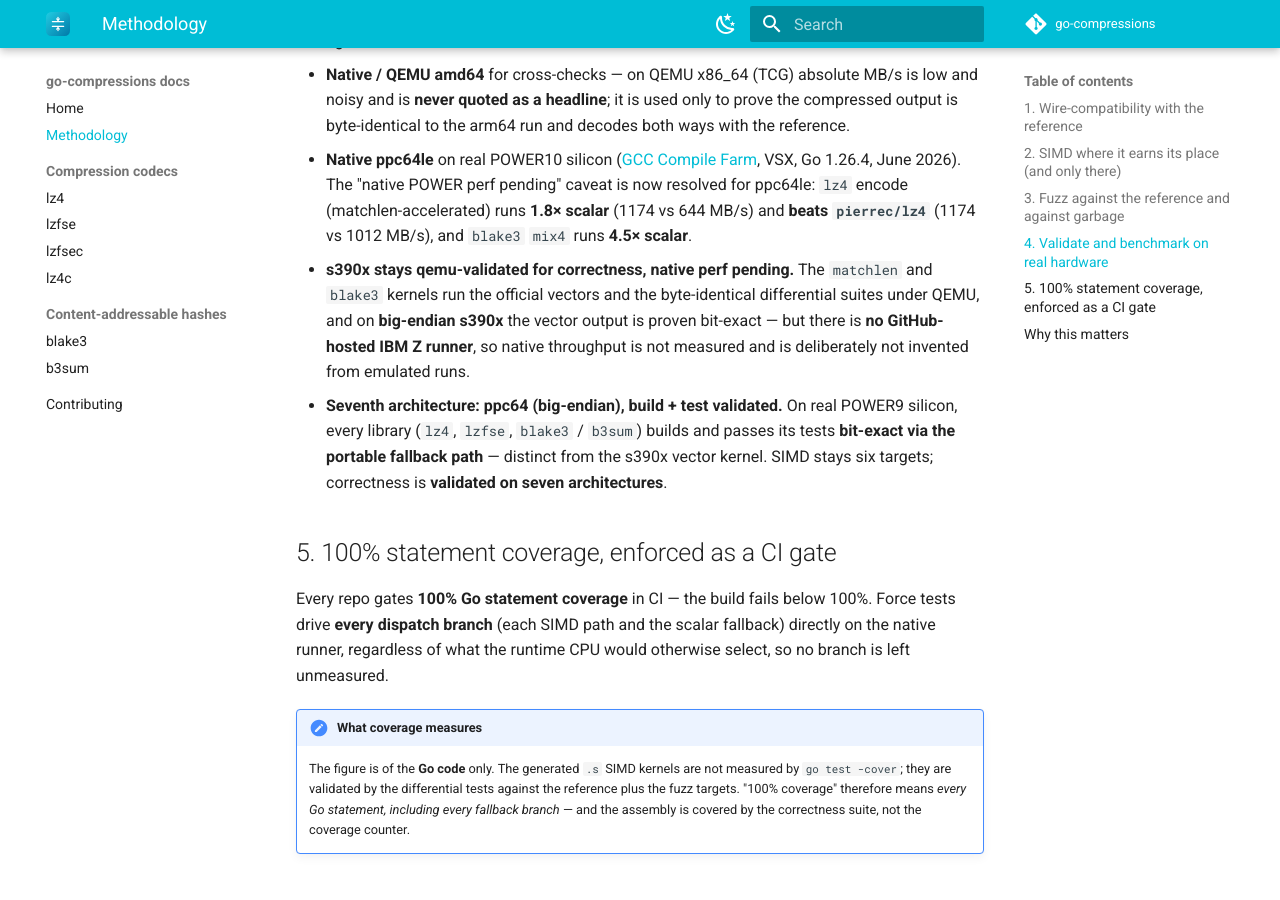
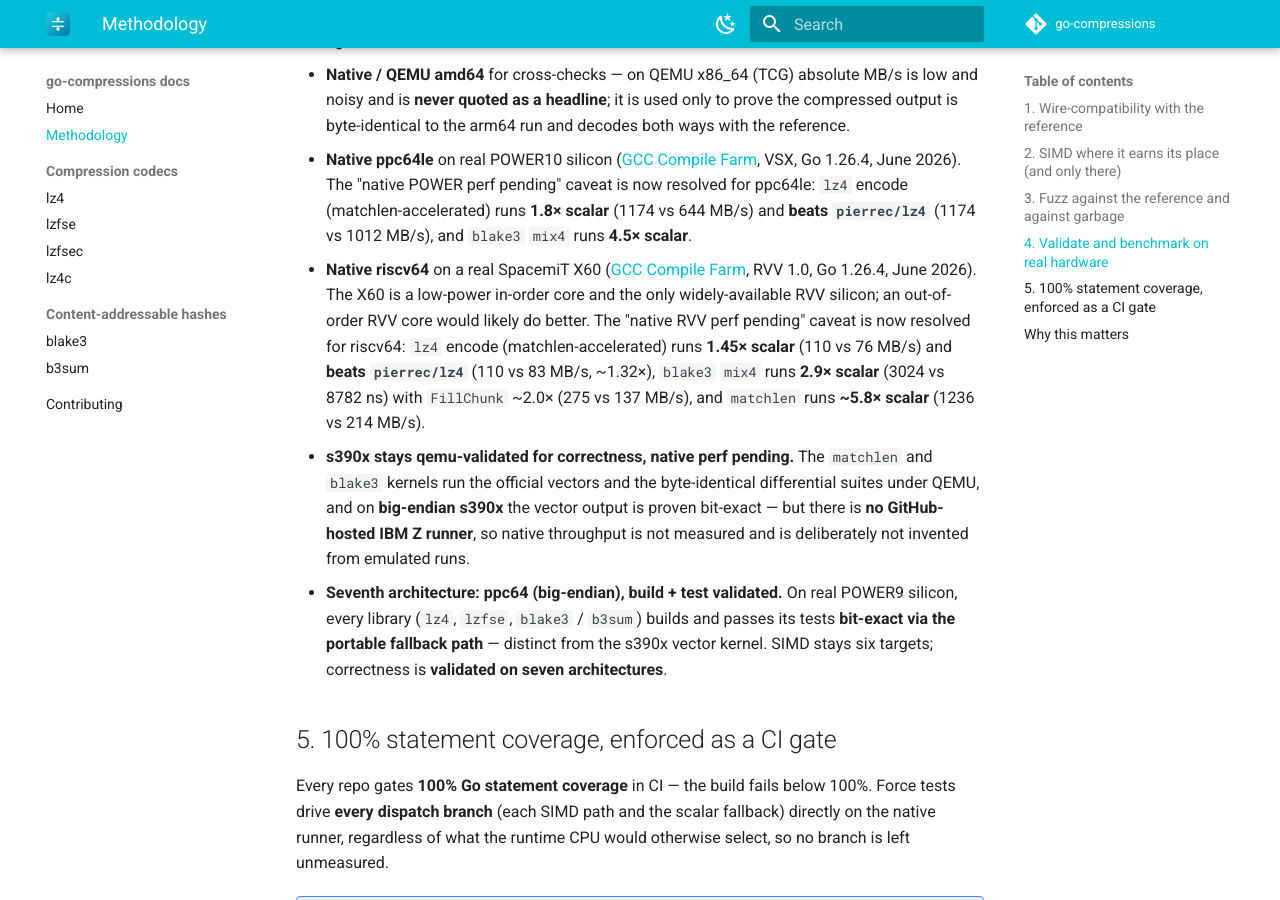
Before and after one commit to go-compressions/docs, an MkDocs documentation site: the page built from docs/methodology.md, in a window 1280 px wide and 900 px high, scrolled down 1914 px. Built offline with MkDocs 1.6.1 and Material for MkDocs 9.7.7, drawn with Linux system fonts in a browser that asks for light colours; the version menu is left out.

Commit message:
docs: add measured riscv64 (RVV) numbers alongside ppc64le
Surface native riscv64 figures from a SpacemiT X60 (RVV 1.0, low-power
in-order core, the only widely-available RVV silicon; GCC Compile Farm,
Go 1.26.4) across index, methodology, contributing, and the lz4/blake3/
b3sum repo pages: lz4 1.45x scalar (beats pierrec, ~1.32x), blake3 mix4
2.9x (FillChunk 2.0x), matchlen ~5.8x. ppc64le numbers and the
s390x-pending / seventh-arch framing retained.

Co-Authored-By: Claude Opus 4.8 <noreply@anthropic.com>

```diff
--- a/docs/methodology.md
+++ b/docs/methodology.md
@@ -80,6 +80,15 @@ Correctness is proven against the reference; the headline benchmarks come from
   encode (matchlen-accelerated) runs **1.8× scalar** (1174 vs 644 MB/s) and
   **beats `pierrec/lz4`** (1174 vs 1012 MB/s), and `blake3` `mix4` runs **4.5×
   scalar**.
+- **Native riscv64** on a real SpacemiT X60
+  ([GCC Compile Farm](https://portal.cfarm.net/), RVV 1.0, Go 1.26.4, June 2026).
+  The X60 is a low-power in-order core and the only widely-available RVV
+  silicon; an out-of-order RVV core would likely do better. The "native RVV perf
+  pending" caveat is now resolved for riscv64: `lz4` encode (matchlen-accelerated)
+  runs **1.45× scalar** (110 vs 76 MB/s) and **beats `pierrec/lz4`** (110 vs 83
+  MB/s, ~1.32×), `blake3` `mix4` runs **2.9× scalar** (3024 vs 8782 ns) with
+  `FillChunk` ~2.0× (275 vs 137 MB/s), and `matchlen` runs **~5.8× scalar** (1236
+  vs 214 MB/s).
 - **s390x stays qemu-validated for correctness, native perf pending.** The
   `matchlen` and `blake3` kernels run the official vectors and the byte-identical
   differential suites under QEMU, and on **big-endian s390x** the vector output is
```
Also changed, not shown: docs/contributing.md (+4 -2 lines), docs/index.md (+6 -1 lines), docs/repos/b3sum.md (+4 -1 lines), docs/repos/blake3.md (+5 -1 lines), docs/repos/lz4.md (+4 -0 lines).
